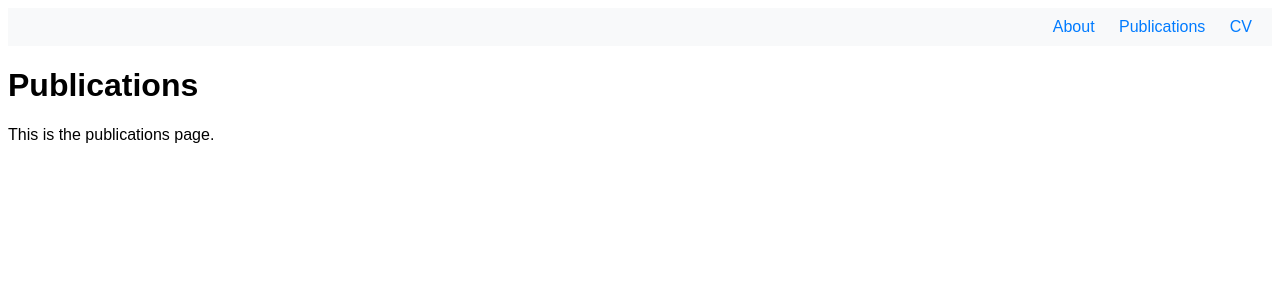
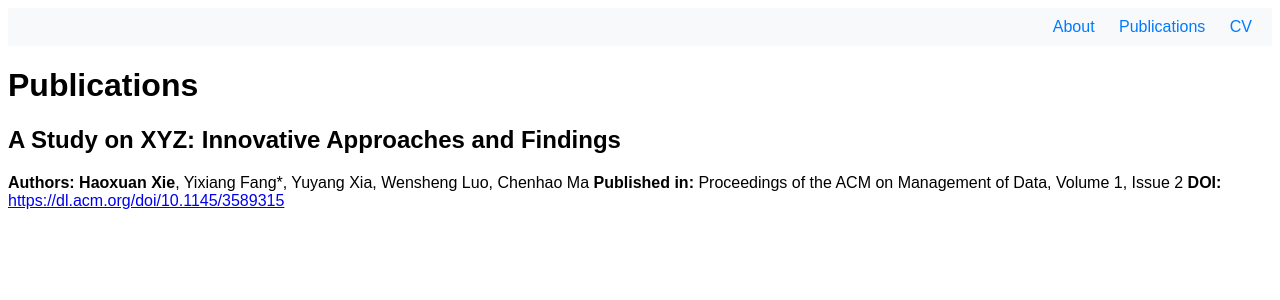
Before and after one commit to haoxuanxie/haoxuanxie.github.io, a Jekyll site: the page built from publications.md, in a window 1280 px wide. Shown: the top 300 px of the page. Built offline with Jekyll 4.4.1, drawn with Linux system fonts in a browser that asks for light colours.

Commit message:
Update publications.md

```diff
--- a/publications.md
+++ b/publications.md
@@ -5,4 +5,7 @@ title: Publications
 
 # Publications
 
-This is the publications page.
+## A Study on XYZ: Innovative Approaches and Findings
+**Authors:** **Haoxuan Xie**, Yixiang Fang*, Yuyang Xia, Wensheng Luo, Chenhao Ma
+**Published in:** Proceedings of the ACM on Management of Data, Volume 1, Issue 2
+**DOI:** [https://dl.acm.org/doi/10.1145/3589315](https://dl.acm.org/doi/10.1145/3589315)
```
